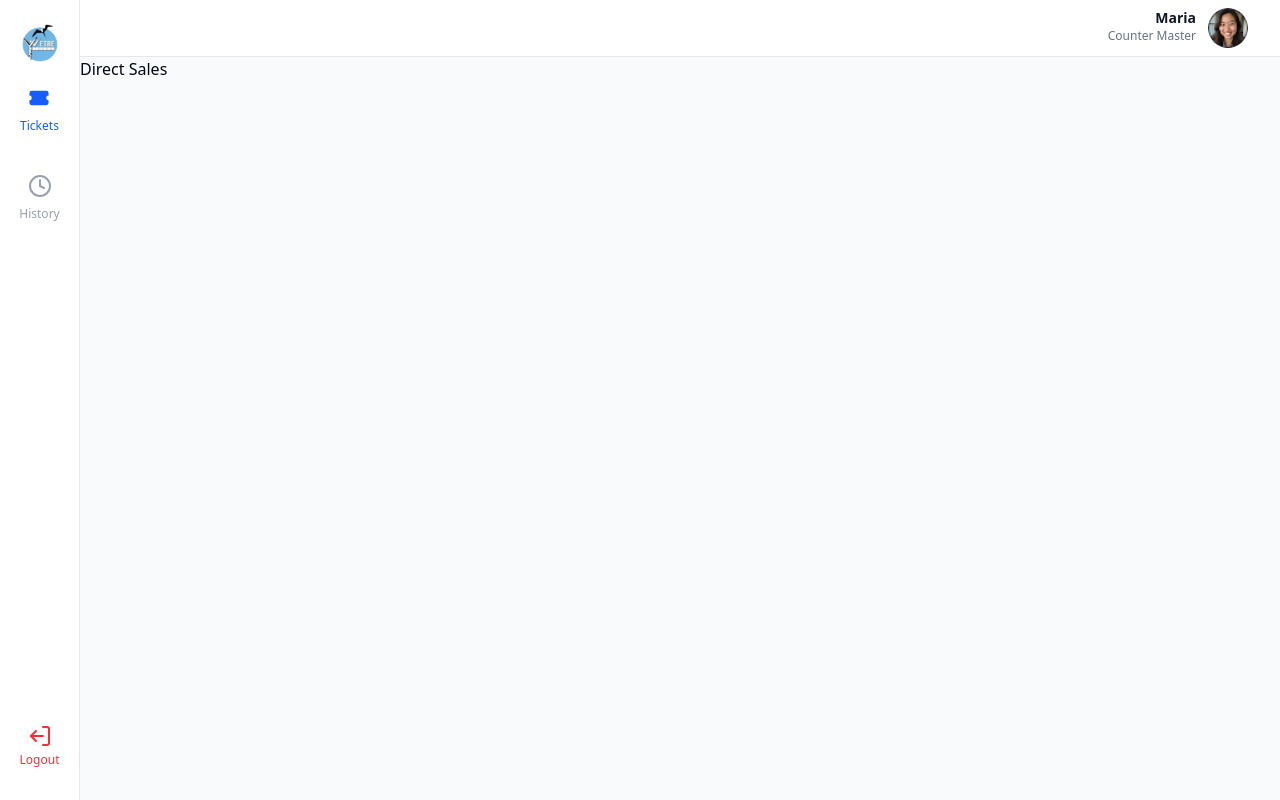
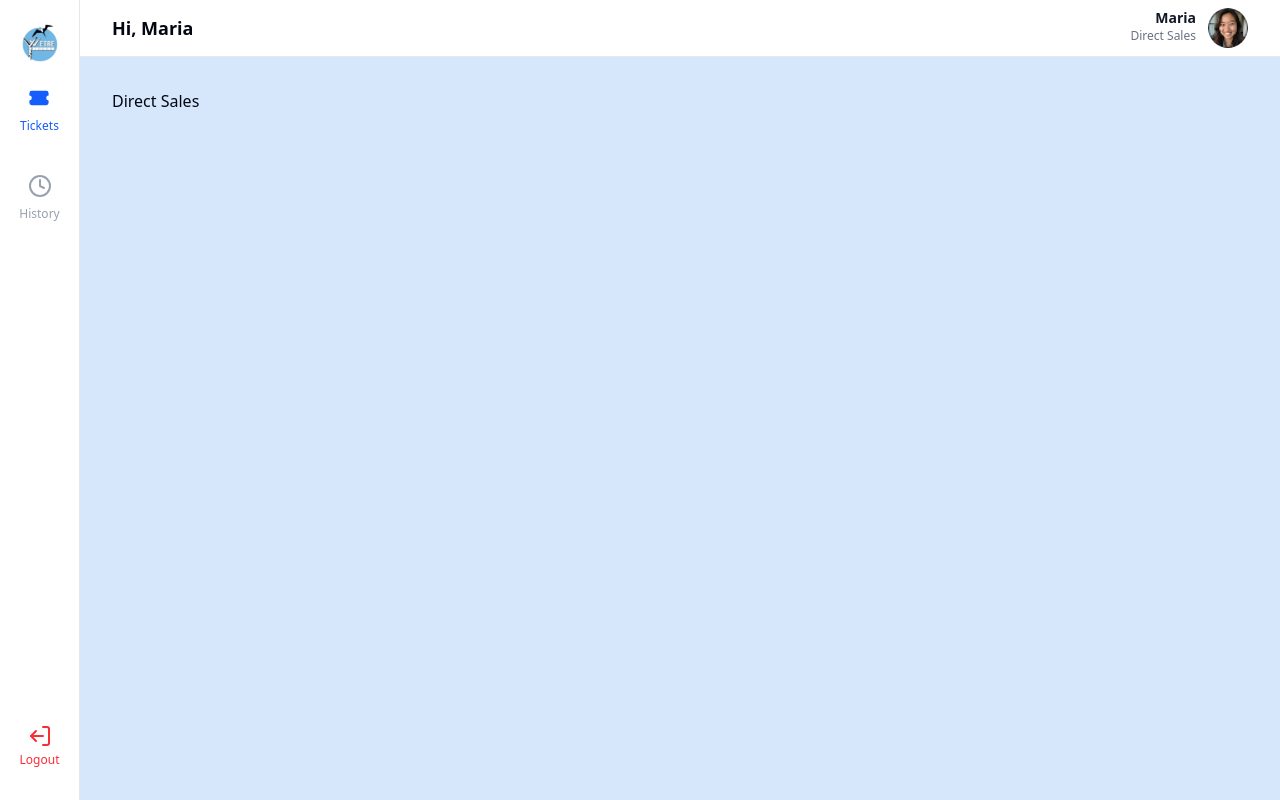
Before and after one commit to suman-chandra-barman/etre-tours-webapp, a Next.js app: page /direct-sales in a window 1280 px wide. Built offline with nearby package versions, Linux system fonts and the light colour scheme.

Commit message:
feat: enhance Direct Sales page layout and update Header user role

```diff
--- a/src/app/(main)/direct-sales/page.tsx
+++ b/src/app/(main)/direct-sales/page.tsx
@@ -1,5 +1,9 @@
 const DirectSalesPage = () => {
-    return <div>Direct Sales</div>;
+    return (
+        <main className="p-4 md:p-8">
+            <h1>Direct Sales</h1>
+        </main>
+    );
 };
 
 export default DirectSalesPage;
--- a/src/app/(main)/layout.tsx
+++ b/src/app/(main)/layout.tsx
@@ -8,7 +8,7 @@ export default function RootLayout({
   children: React.ReactNode;
 }>) {
   return (
-    <div className="flex h-screen bg-gray-50">
+    <div className="flex h-screen bg-[#D6E7FC]">
       <Sidebar />
       <div className="flex-1 flex flex-col overflow-hidden">
         <Header />
--- a/src/components/Layout/Header.tsx
+++ b/src/components/Layout/Header.tsx
@@ -10,12 +10,15 @@ interface HeaderProps {
 
 export default function Header({
   userName = "Maria",
-  userRole = "Counter Master",
+  userRole = "Direct Sales",
   userImage = userImg,
 }: HeaderProps) {
   return (
-    <header className="bg-white border-b border-gray-200 px-8 py-2">
-      <div className="flex items-start justify-end">
+    <header className="bg-white border-b border-gray-200 px-4 md:px-8 py-2">
+      <div className="flex items-center justify-between">
+        <div>
+          <h2 className="text-lg font-semibold">Hi, {userName}</h2>
+        </div>
         <div className="flex gap-3">
           <div className="text-right">
             <p className="text-sm font-semibold text-gray-900">{userName}</p>
```
